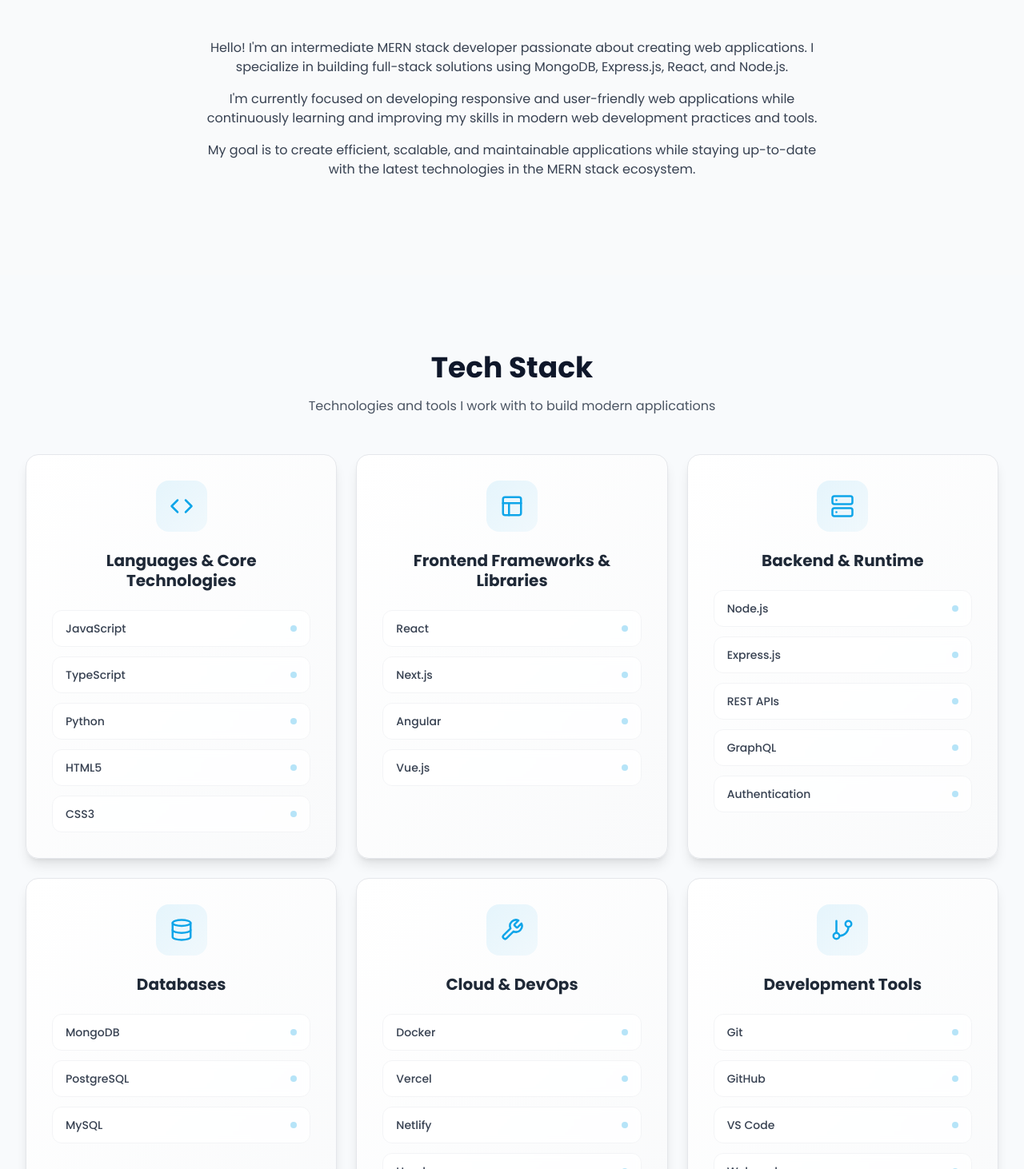
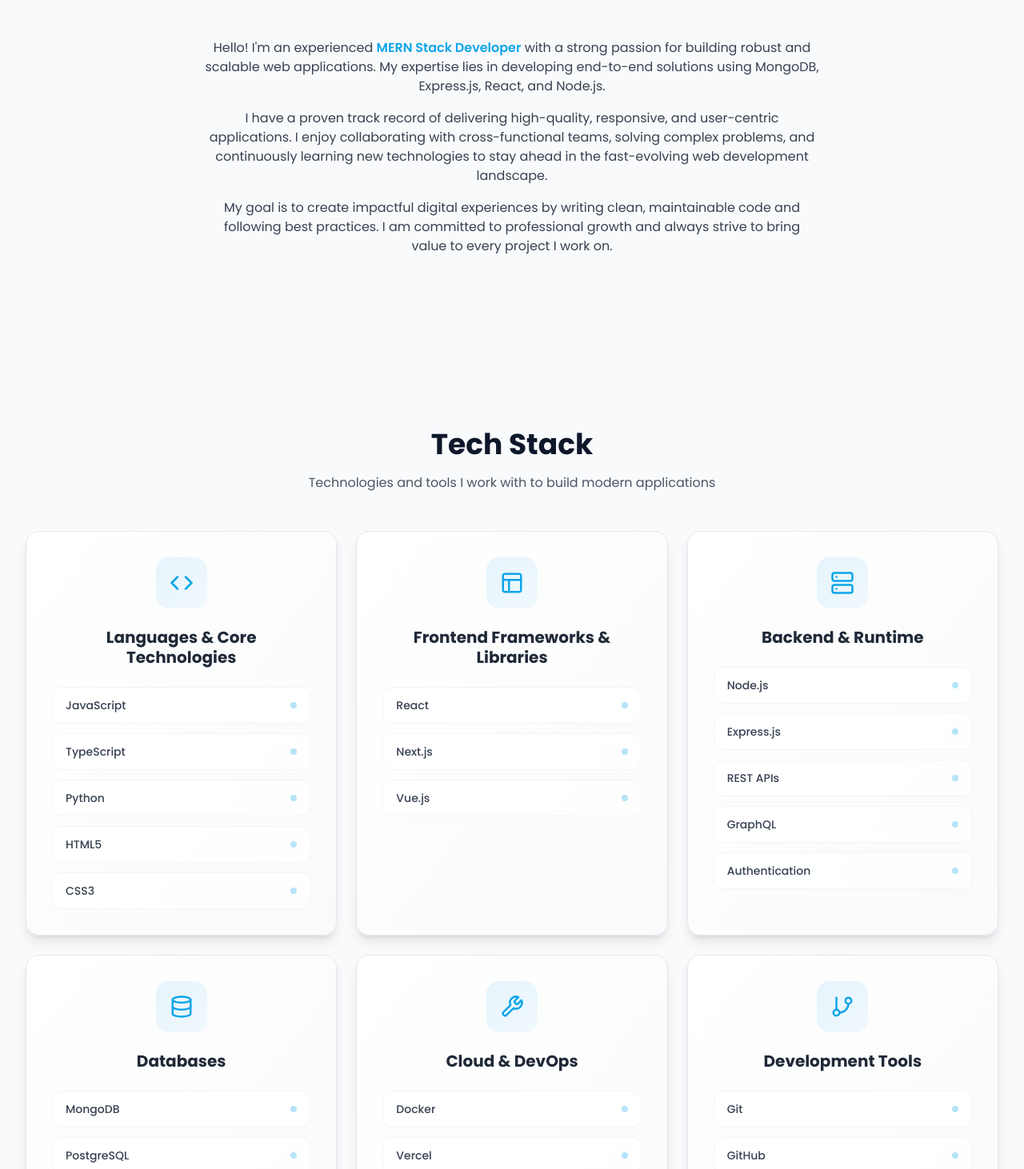
Before and after one commit to Yuggandhi96/my_portfolio, a React (Vite) app in the folder client/: page / in a window 1280 px wide. Shown: the part 748-2210 px from the top of the page at 80% size. Built offline with nearby package versions, Linux system fonts and the light colour scheme.

Commit message:
Update Projects section and other improvements

```diff
--- a/client/src/Sections/About.jsx
+++ b/client/src/Sections/About.jsx
@@ -19,13 +19,13 @@
             transition={{ duration: 0.6 }}
           >
             <p className="mb-4 text-gray-700 dark:text-gray-300">
-              Hello! I'm an intermediate MERN stack developer passionate about creating web applications. I specialize in building full-stack solutions using MongoDB, Express.js, React, and Node.js.
+              Hello! I'm an experienced <span className="text-primary font-semibold">MERN Stack Developer</span> with a strong passion for building robust and scalable web applications. My expertise lies in developing end-to-end solutions using MongoDB, Express.js, React, and Node.js.
             </p>
             <p className="mb-4 text-gray-700 dark:text-gray-300">
-              I'm currently focused on developing responsive and user-friendly web applications while continuously learning and improving my skills in modern web development practices and tools.
+              I have a proven track record of delivering high-quality, responsive, and user-centric applications. I enjoy collaborating with cross-functional teams, solving complex problems, and continuously learning new technologies to stay ahead in the fast-evolving web development landscape.
             </p>
             <p className="mb-6 text-gray-700 dark:text-gray-300">
-              My goal is to create efficient, scalable, and maintainable applications while staying up-to-date with the latest technologies in the MERN stack ecosystem.
+              My goal is to create impactful digital experiences by writing clean, maintainable code and following best practices. I am committed to professional growth and always strive to bring value to every project I work on.
             </p>
 
             <div className="flex flex-col sm:flex-row gap-4 justify-center">
--- a/client/src/Sections/Projects.jsx
+++ b/client/src/Sections/Projects.jsx
@@ -25,6 +25,13 @@
       image: '/project3.png', // Using public folder path
       tags: ['Node.js', 'Express', 'JWT', 'Redis'],
       category: 'backend'
+    },
+    {
+      title: 'LEARN STACK',
+      description: 'A Web application for learning web development with interactive tutorials and coding challenges with a Roadmap.',
+      image: '/image.png', // Using public folder path
+      tags: ['React.js', 'Express'],
+      category: 'fullstack'
     },
   ];
 
--- a/client/src/Sections/Skills.jsx
+++ b/client/src/Sections/Skills.jsx
@@ -12,7 +12,7 @@
     {
       icon: <FiLayout />,
       name: 'Frontend Frameworks & Libraries',
-      skills: ['React', 'Next.js', 'Angular', 'Vue.js']
+      skills: ['React', 'Next.js', 'Vue.js']
     },
     {
       icon: <FiServer />,
@@ -27,7 +27,7 @@
     {
       icon: <FiTool />,
       name: 'Cloud & DevOps',
-      skills: [ 'Docker',  'Vercel', 'Netlify', 'Heroku']
+      skills: [ 'Docker',  'Vercel',]
     },
     {
       icon: <FiGitBranch />,
```
Also changed, not shown: client/public/image.png (added).
